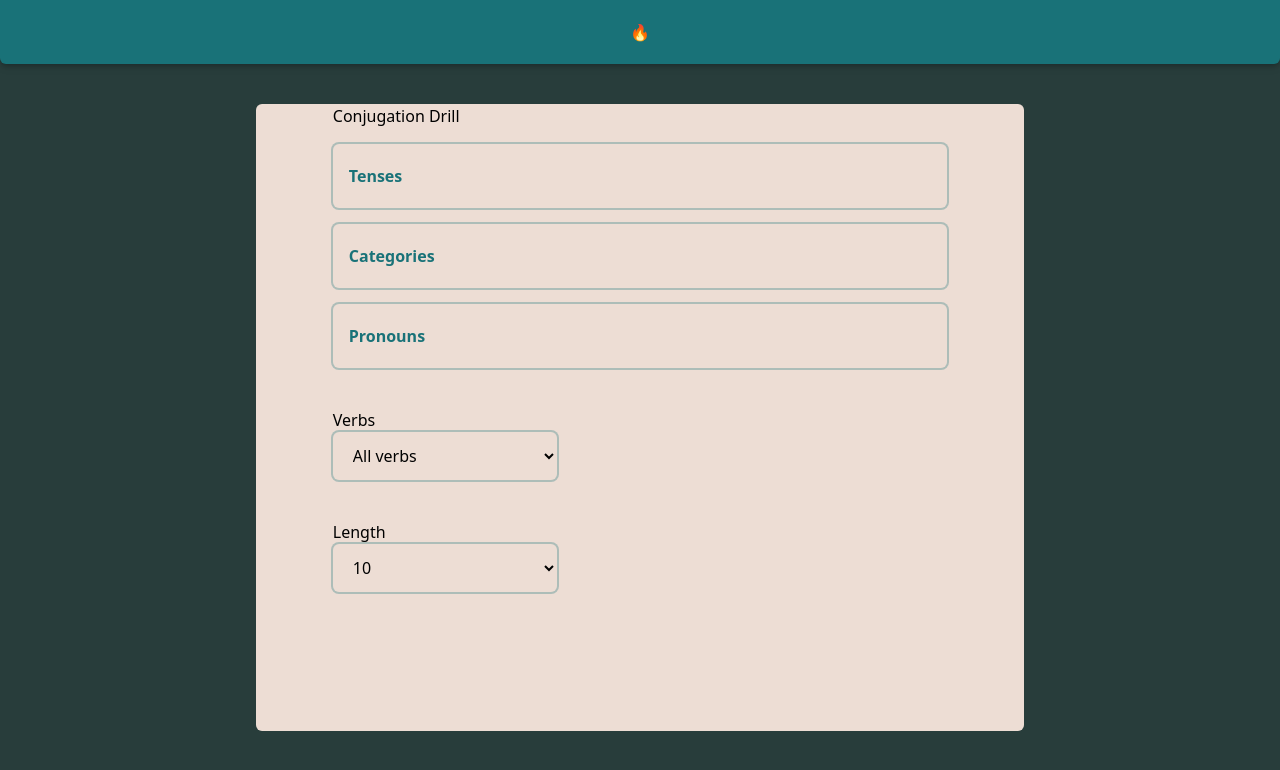
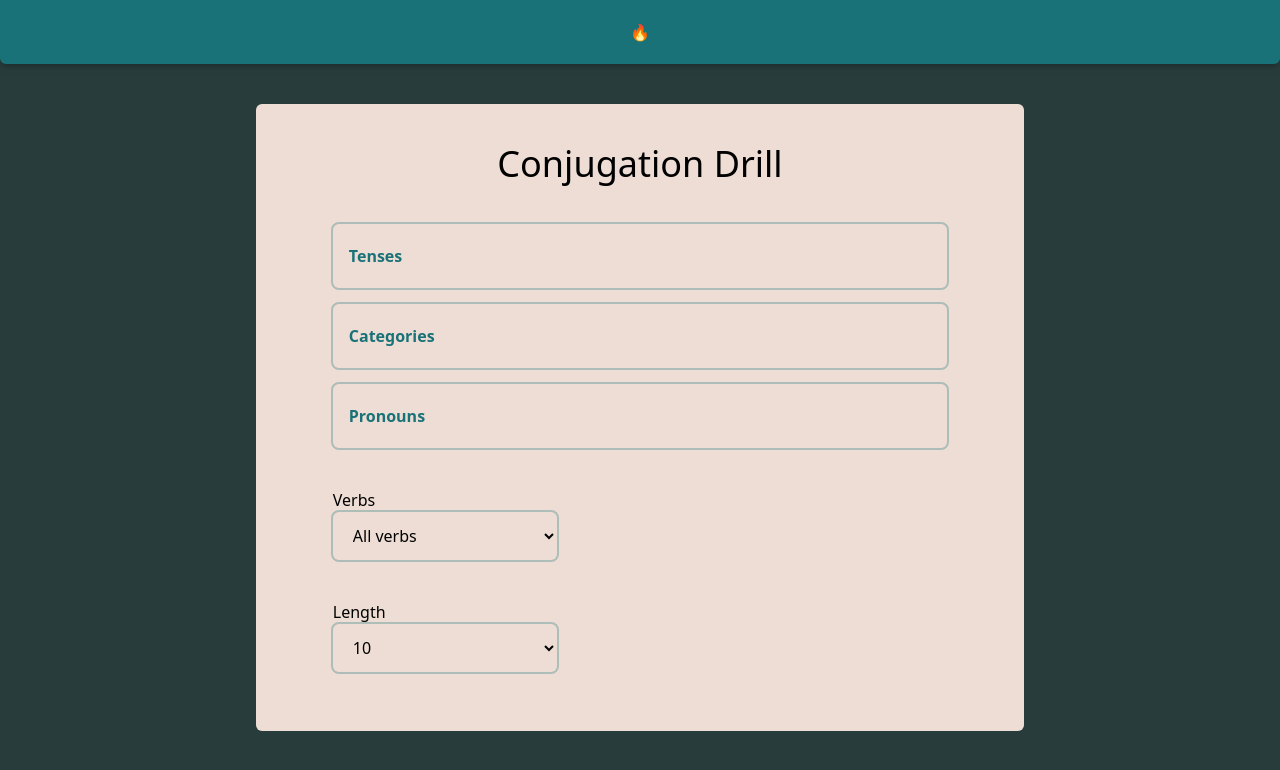
Before and after one commit to ludovico-chiavelli/practice-french-conjugations, a React (Create React App) app: page / in a window 1280 px wide. Shown: the top 770 px of the page. Built offline with nearby package versions, Linux system fonts and the light colour scheme.

Commit message:
make title more legible

```diff
--- a/src/components/Options.js
+++ b/src/components/Options.js
@@ -45,7 +45,7 @@ export const Options = () => {
     return(
         <section className="h-full w-4/5 md:max-w-4xl">
             <div>
-                <h1>Conjugation Drill</h1>
+                <h1 className="my-10 text-4xl text-center">Conjugation Drill</h1>
                 <PreferencesBtn title="Tenses" options={tenses}/>
                 <PreferencesBtn title="Categories" options={categories}/>
                 <PreferencesBtn title="Pronouns" options={pronouns}/>
```
